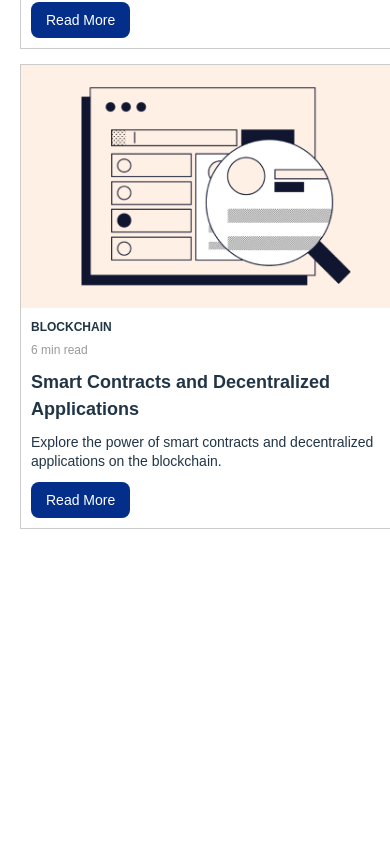
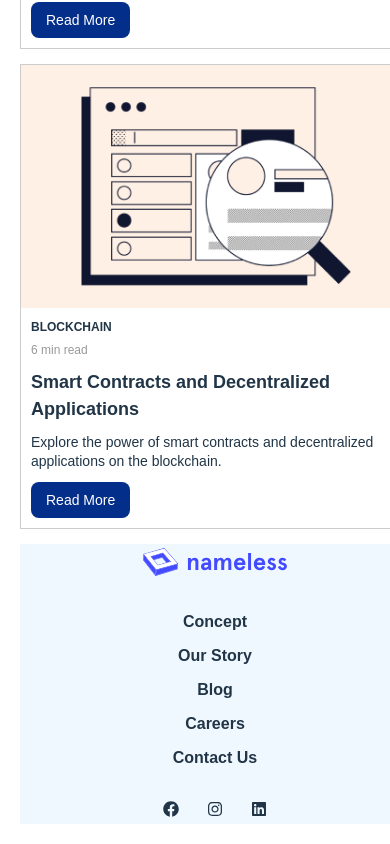
Before and after one commit to nucikk/Cryptocurrency, a React (Vite) app: page /content in a window 390 px wide. Shown: the part 2945-3789 px from the top of the page. Before the commit the page ends 3509 px from the top, so only its background shows below. Built offline with nearby package versions, Linux system fonts and the light colour scheme.

Commit message:
add footer design

```diff
--- a/src/Component/AboutSection.jsx
+++ b/src/Component/AboutSection.jsx
@@ -1,18 +1,19 @@
 import React, { useState } from "react";
 import "../Style/about.css";
 import { Link } from "react-router-dom";
+import Content from "./Content";
 
 function AboutSection() {
   const [showAll, setShowAll] = useState(false);
 
   const buttons = [
     { name: "View all", onClick: () => setShowAll(true) },
-    { name: "Crypto"},
-    { name: "Blockchain"},
-    { name: "Announcements"},
-    { name: "People"},
-    { name: "Engineering"},
-    { name: "NTF"},
+    { name: "Crypto" },
+    { name: "Blockchain" },
+    { name: "Announcements" },
+    { name: "People" },
+    { name: "Engineering" },
+    { name: "NTF" },
   ];
 
   return (
@@ -26,7 +27,7 @@ function AboutSection() {
             <p>discover our latest product updates, partnership</p>
             <p>announcements, user stories, and more.</p>
             <div className="news_box_btn">
-            {buttons
+              {buttons
                 .filter((_, index) => showAll || index < 5)
                 .map((button, index) => (
                   <button
@@ -38,7 +39,10 @@ function AboutSection() {
                   </button>
                 ))}
               <div className="btn_show_all">
-                <button className="btn_insight" onClick={() => setShowAll(true)}>
+                <button
+                  className="btn_insight"
+                  onClick={() => setShowAll(true)}
+                >
                   View all
                 </button>
               </div>
@@ -46,6 +50,7 @@ function AboutSection() {
           </div>
         </div>
       </div>
+      <Content />
     </>
   );
 }
--- a/src/Component/Content.jsx
+++ b/src/Component/Content.jsx
@@ -1,11 +1,13 @@
 import React from "react";
 import "../Style/content.css";
 import contentData from "../Server/contentData";
+import Footer from "./Footer";
 
 
 const Content = () => {
 
   return (
+    <>
     <div className="content_section">
       {contentData.map((content) => (
         <div key={content.id} className="content_card">
@@ -20,8 +22,10 @@ const Content = () => {
             <button className="content_read_more">Read More</button>
           </div>
         </div>
-      ))}
+
+      ))}   <Footer />
     </div>
+ </>
   );
 };
 
--- a/src/Component/Footer.jsx
+++ b/src/Component/Footer.jsx
@@ -1,13 +1,34 @@
-import React from 'react'
-import "../Style/footer.css"
+import React from "react";
+import "../Style/footer.css";
+import LogoFooter from "../Image/logo.svg";
+import { FaFacebook, FaInstagram, FaLinkedin } from "react-icons/fa";
+
 const Footer = () => {
+  const footerLinks  = [
+    { title: "Concept" },
+    { title: "Our Story" },
+    { title: "Blog" },
+    { title: "Careers" },
+    { title: "Contact Us" },
+  ];
   return (
-    <div className='footer_section'>
-        <div className='footer_info'>
-            Lorem ipsum dolor sit amet.
+    <div className="footer_section">
+      <div className="footer_info">
+        <img src={LogoFooter} alt={"logo"} />
+        <div className="footer_links">
+          {footerLinks .map((link, index) => (
+            <a key={index}>{link.title}</a>
+          ))}
         </div>
+
+        <div className="footer_social">
+        <a ><FaFacebook /></a>
+        <a><FaInstagram /></a>
+        <a><FaLinkedin /></a>
+      </div>
+      </div>
     </div>
-  )
-}
+  );
+};
 
-export default Footer
+export default Footer;
--- a/src/Component/Navbar.jsx
+++ b/src/Component/Navbar.jsx
@@ -19,7 +19,10 @@ const Navbar = () => {
         <PageList />
       </div>
       <div className="navbar_auth">
-        <button className="navbar_auth_login">Login</button>
+        <Link to="/login">
+            <button className="navbar_auth_login">Login</button>
+        </Link>
+
         <Link to="/registration">
           <button className="navbar_auth_signup">Signup</button>
         </Link>
--- a/src/Pages/Home.jsx
+++ b/src/Pages/Home.jsx
@@ -9,13 +9,9 @@ const Home = () => {
   return (
     <>
       <Navbar />
-
-      <AboutSection />
-
       <div>
-        <Content />
+        <AboutSection />
       </div>
-      <Footer />
     </>
   );
 };
--- a/src/Style/about.css
+++ b/src/Style/about.css
@@ -17,7 +17,7 @@
 }
 
 .news_section {
-  height: 20.625rem;
+  min-height: 20.625rem; /* changed from height */
   display: flex;
   flex-direction: column;
   align-items: center;
@@ -36,9 +36,10 @@
   display: flex;
   justify-content: space-between;
   margin-top: 30px;
-  border: 1px solid #7c7c7c;
+  box-shadow: rgba(3, 93, 109, 0.35) 0px -50px 36px -28px inset;
   border-radius: 13px;
 }
+
 .btn_insight {
   background-color: transparent;
   transition: background-color 0.5s ease;
@@ -51,14 +52,16 @@
   background-color: #2196f3;
   color:#ffffff;
 }
+
 .btn_show_all {
   display: none;
 }
 
 @media only screen and (max-width: 768px) {
   .blog_section {
+    height: auto;
     position: absolute;
-    margin: 210px auto;
+    margin: 145px 30px ;
   }
   .news_box_btn {
     width: 24.125rem;
--- a/src/Style/footer.css
+++ b/src/Style/footer.css
@@ -1,8 +1,47 @@
 .footer_section {
+    width: 100%;
+    background-color: aliceblue;
+  }
+
+  .footer_info {
     height: 200px;
-    background-color: #782820;
-}
+    display: flex;
+    flex-wrap: wrap;
+    align-items: center;
+    justify-content: space-around;
+  }
 
-.footer_info {
+  .footer_links a,
+  .footer_social a {
+    margin: 14px;
+    font-weight: bold;
+  }
 
-}
+  .footer_links a:hover,
+  .footer_social a:hover {
+    color: darkturquoise;
+    transition: 0.6s;
+  }
+
+  .footer_social a {
+    width: 20px;
+  }
+
+  @media only screen and (max-width: 768px) {
+    .footer_info {
+      height: auto;
+      flex-direction: column;
+      align-items: center;
+    }
+
+    .footer_links,
+    .footer_social {
+      margin-top: 20px;
+      text-align: center;
+    }
+
+    .footer_links a {
+      display: block;
+      margin: 10px 0;
+    }
+  }
```
